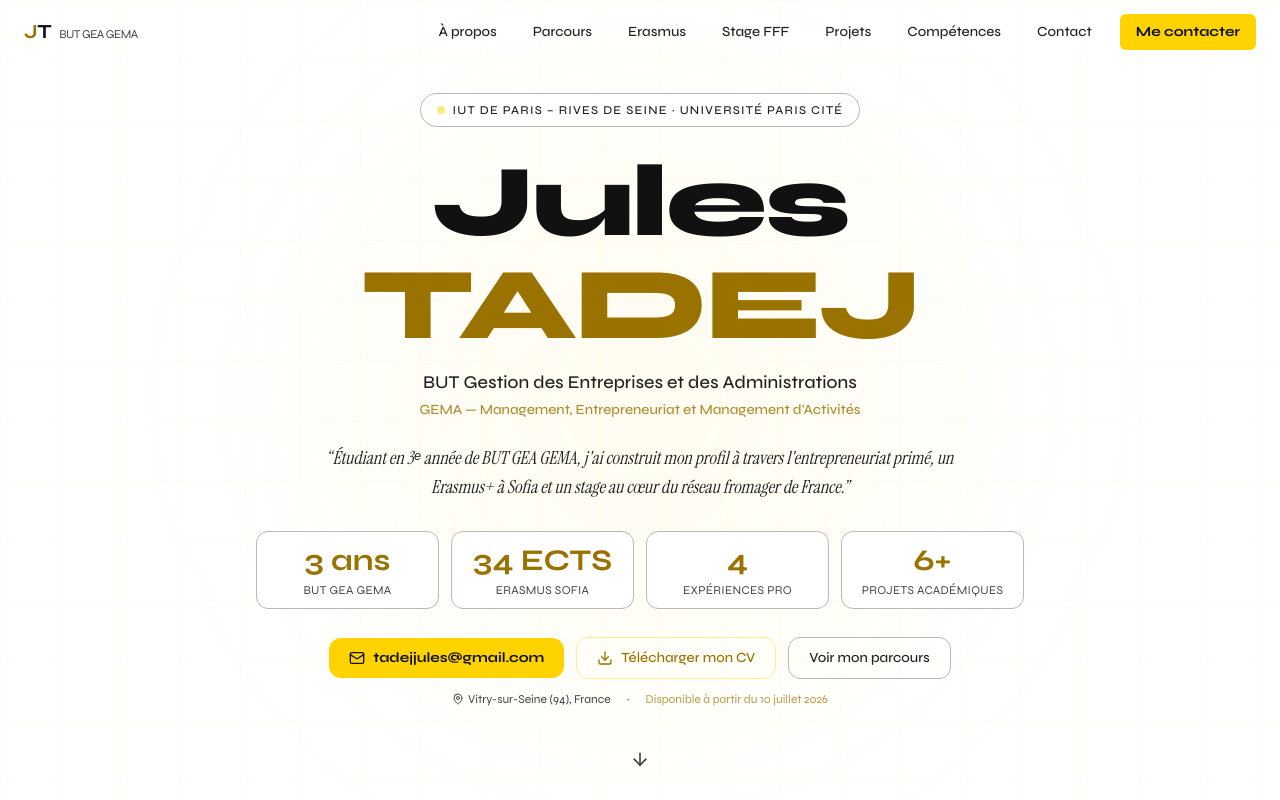
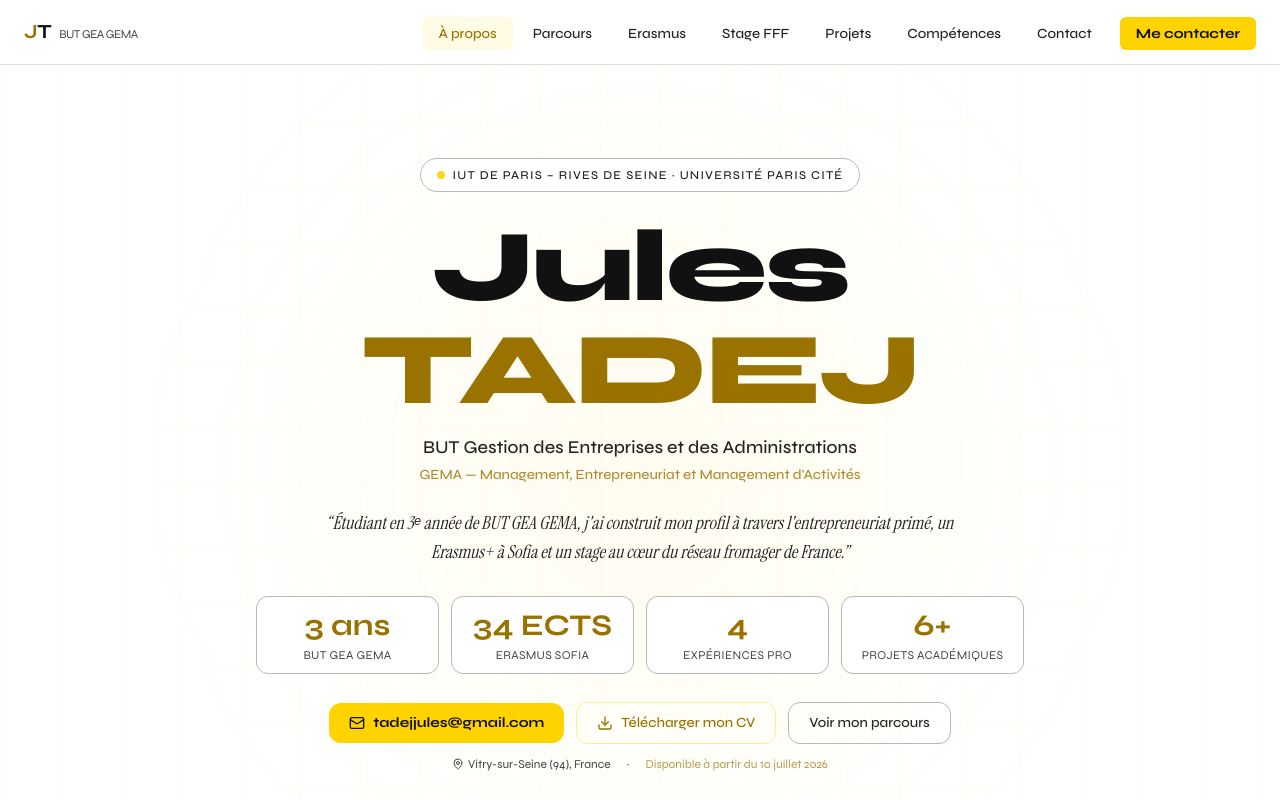
Before and after one commit to TADEJFFF/Portfolio-Julestadej, a Next.js app: page / in a window 1280 px wide. Shown: the top 800 px of the page. Built offline with nearby package versions, Linux system fonts and the light colour scheme.

Commit message:
refonte multi-pages : 7 routes Next.js, navbar Link actif, layout global

```diff
--- /dev/null
+++ b/src/app/competences/page.tsx
@@ -0,0 +1,5 @@
+import Competences from "@/components/sections/Competences";
+
+export default function CompetencesPage() {
+  return <Competences />;
+}
--- /dev/null
+++ b/src/app/contact/page.tsx
@@ -0,0 +1,5 @@
+import Contact from "@/components/sections/Contact";
+
+export default function ContactPage() {
+  return <Contact />;
+}
--- /dev/null
+++ b/src/app/erasmus/page.tsx
@@ -0,0 +1,5 @@
+import Erasmus from "@/components/sections/Erasmus";
+
+export default function ErasmusPage() {
+  return <Erasmus />;
+}
--- a/src/app/layout.tsx
+++ b/src/app/layout.tsx
@@ -1,6 +1,7 @@
 import type { Metadata } from "next";
 import { Syne, Instrument_Serif } from "next/font/google";
 import "./globals.css";
+import Navbar from "@/components/layout/Navbar";
 
 const syne = Syne({
   variable: "--font-syne",
@@ -44,8 +45,16 @@ export default function RootLayout({
       lang="fr"
       className={`${syne.variable} ${instrumentSerif.variable}`}
     >
-      <body className="bg-white text-[#111111] antialiased min-h-screen">
-        {children}
+      <body className="bg-white text-[#111111] antialiased min-h-screen flex flex-col">
+        <Navbar />
+        <main className="flex-1">
+          {children}
+        </main>
+        <footer className="border-t border-[#b0b0b0] bg-white py-6 text-center">
+          <p className="font-display text-xs text-[#999999]">
+            Portfolio Jules TADEJ · BUT GEA GEMA · IUT de Paris – Rives de Seine · 2026
+          </p>
+        </footer>
       </body>
     </html>
   );
--- a/src/app/page.tsx
+++ b/src/app/page.tsx
@@ -1,32 +1,11 @@
-import Navbar from "@/components/layout/Navbar";
 import Hero from "@/components/sections/Hero";
 import APropos from "@/components/sections/APropos";
-import Parcours from "@/components/sections/Parcours";
-import Erasmus from "@/components/sections/Erasmus";
-import StageFFF from "@/components/sections/StageFFF";
-import Projets from "@/components/sections/Projets";
-import Competences from "@/components/sections/Competences";
-import Contact from "@/components/sections/Contact";
 
 export default function Home() {
   return (
     <>
-      <Navbar />
-      <main>
-        <Hero />
-        <APropos />
-        <Parcours />
-        <Erasmus />
-        <StageFFF />
-        <Projets />
-        <Competences />
-        <Contact />
-      </main>
-      <footer className="border-t border-[#b0b0b0] bg-white py-6 text-center">
-        <p className="font-display text-xs text-[#999999]">
-          Portfolio Jules TADEJ · BUT GEA GEMA · IUT de Paris – Rives de Seine · 2026
-        </p>
-      </footer>
+      <Hero />
+      <APropos />
     </>
   );
 }
--- /dev/null
+++ b/src/app/parcours/page.tsx
@@ -0,0 +1,5 @@
+import Parcours from "@/components/sections/Parcours";
+
+export default function ParcoursPage() {
+  return <Parcours />;
+}
--- /dev/null
+++ b/src/app/projets/page.tsx
@@ -0,0 +1,5 @@
+import Projets from "@/components/sections/Projets";
+
+export default function ProjetsPage() {
+  return <Projets />;
+}
--- /dev/null
+++ b/src/app/stage/page.tsx
@@ -0,0 +1,5 @@
+import StageFFF from "@/components/sections/StageFFF";
+
+export default function StagePage() {
+  return <StageFFF />;
+}
--- a/src/components/layout/Navbar.tsx
+++ b/src/components/layout/Navbar.tsx
@@ -1,12 +1,15 @@
 "use client";
 
 import { useState, useEffect } from "react";
+import { usePathname } from "next/navigation";
+import Link from "next/link";
 import { Menu, X } from "lucide-react";
 import { navLinks } from "@/lib/data";
 
 export default function Navbar() {
   const [scrolled, setScrolled] = useState(false);
   const [open, setOpen] = useState(false);
+  const pathname = usePathname();
 
   useEffect(() => {
     const onScroll = () => setScrolled(window.scrollY > 40);
@@ -14,56 +17,53 @@ export default function Navbar() {
     return () => window.removeEventListener("scroll", onScroll);
   }, []);
 
-  const handleLink = (href: string) => {
-    setOpen(false);
-    const el = document.querySelector(href);
-    if (el) el.scrollIntoView({ behavior: "smooth" });
-  };
+  // Fermer le menu mobile au changement de page
+  useEffect(() => { setOpen(false); }, [pathname]);
+
+  const isActive = (href: string) =>
+    href === "/" ? pathname === "/" : pathname.startsWith(href);
 
   return (
     <header
-      className={`fixed top-0 left-0 right-0 z-50 transition-all duration-300 ${
+      className={`sticky top-0 left-0 right-0 z-50 transition-all duration-300 ${
         scrolled
-          ? "bg-[#f5f5f5]/95 backdrop-blur-md border-b border-[#b0b0b0]"
-          : "bg-transparent"
+          ? "bg-white/95 backdrop-blur-md border-b border-[#b8b8b8]"
+          : "bg-white border-b border-[#e0e0e0]"
       }`}
     >
       <nav className="max-w-7xl mx-auto px-6 h-16 flex items-center justify-between">
         {/* Logo */}
-        <a
-          href="#hero"
-          onClick={(e) => {
-            e.preventDefault();
-            handleLink("#hero");
-          }}
-          className="font-display font-bold text-xl tracking-tight group"
-        >
+        <Link href="/" className="font-display font-bold text-xl tracking-tight group">
           <span className="text-[#9A7200]">J</span>
           <span className="text-[#111111]">T</span>
           <span className="ml-2 text-xs text-[#444444] font-normal hidden sm:inline group-hover:text-[#9A7200] transition-colors duration-200">
             BUT GEA GEMA
           </span>
-        </a>
+        </Link>
 
         {/* Desktop links */}
         <ul className="hidden md:flex items-center gap-1">
           {navLinks.map((link) => (
             <li key={link.href}>
-              <button
-                onClick={() => handleLink(link.href)}
-                className="font-display text-sm font-medium px-4 py-2 rounded-md text-[#222222] hover:text-[#111111] hover:bg-[#f0f0f0] transition-all duration-200 cursor-pointer"
+              <Link
+                href={link.href}
+                className={`font-display text-sm font-medium px-4 py-2 rounded-md transition-all duration-200 ${
+                  isActive(link.href)
+                    ? "text-[#9A7200] bg-[#FFD300]/10 font-bold"
+                    : "text-[#222222] hover:text-[#111111] hover:bg-[#f0f0f0]"
+                }`}
               >
                 {link.label}
-              </button>
+              </Link>
             </li>
           ))}
           <li>
-            <button
-              onClick={() => handleLink("#contact")}
-              className="font-display text-sm font-bold ml-2 px-4 py-2 rounded-md bg-[#FFD300] text-[#111111] hover:bg-[#e6be00] transition-all duration-200 cursor-pointer"
+            <Link
+              href="/contact"
+              className="font-display text-sm font-bold ml-2 px-4 py-2 rounded-md bg-[#FFD300] text-[#111111] hover:bg-[#e6be00] transition-all duration-200"
             >
               Me contacter
-            </button>
+            </Link>
           </li>
         </ul>
 
@@ -79,22 +79,26 @@ export default function Navbar() {
 
       {/* Mobile menu */}
       {open && (
-        <div className="md:hidden bg-[#f5f5f5]/98 backdrop-blur-md border-b border-[#b0b0b0] px-6 py-4 flex flex-col gap-1">
+        <div className="md:hidden bg-white border-b border-[#b8b8b8] px-6 py-4 flex flex-col gap-1">
           {navLinks.map((link) => (
-            <button
+            <Link
               key={link.href}
-              onClick={() => handleLink(link.href)}
-              className="font-display text-sm font-medium py-3 text-left text-[#222222] hover:text-[#111111] border-b border-[#1a1a1a] last:border-0 transition-colors duration-200"
+              href={link.href}
+              className={`font-display text-sm font-medium py-3 text-left border-b border-[#eeeeee] last:border-0 transition-colors duration-200 ${
+                isActive(link.href)
+                  ? "text-[#9A7200] font-bold"
+                  : "text-[#222222] hover:text-[#111111]"
+              }`}
             >
               {link.label}
-            </button>
+            </Link>
           ))}
-          <button
-            onClick={() => handleLink("#contact")}
-            className="font-display text-sm font-bold mt-2 py-3 rounded-md bg-[#FFD300] text-[#111111] text-center"
+          <Link
+            href="/contact"
+            className="font-display text-sm font-bold mt-2 py-3 rounded-md bg-[#FFD300] text-[#111111] text-center block"
           >
             Me contacter
-          </button>
+          </Link>
         </div>
       )}
     </header>
--- a/src/lib/data.ts
+++ b/src/lib/data.ts
@@ -28,13 +28,13 @@ export const stats = [
 ];
 
 export const navLinks = [
-  { label: "À propos", href: "#apropos" },
-  { label: "Parcours", href: "#parcours" },
-  { label: "Erasmus", href: "#erasmus" },
-  { label: "Stage FFF", href: "#stage" },
-  { label: "Projets", href: "#projets" },
-  { label: "Compétences", href: "#competences" },
-  { label: "Contact", href: "#contact" },
+  { label: "À propos", href: "/" },
+  { label: "Parcours", href: "/parcours" },
+  { label: "Erasmus", href: "/erasmus" },
+  { label: "Stage FFF", href: "/stage" },
+  { label: "Projets", href: "/projets" },
+  { label: "Compétences", href: "/competences" },
+  { label: "Contact", href: "/contact" },
 ];
 
 // ─── TIMELINE PARCOURS ──────────────────────────────────────────────────────
```
